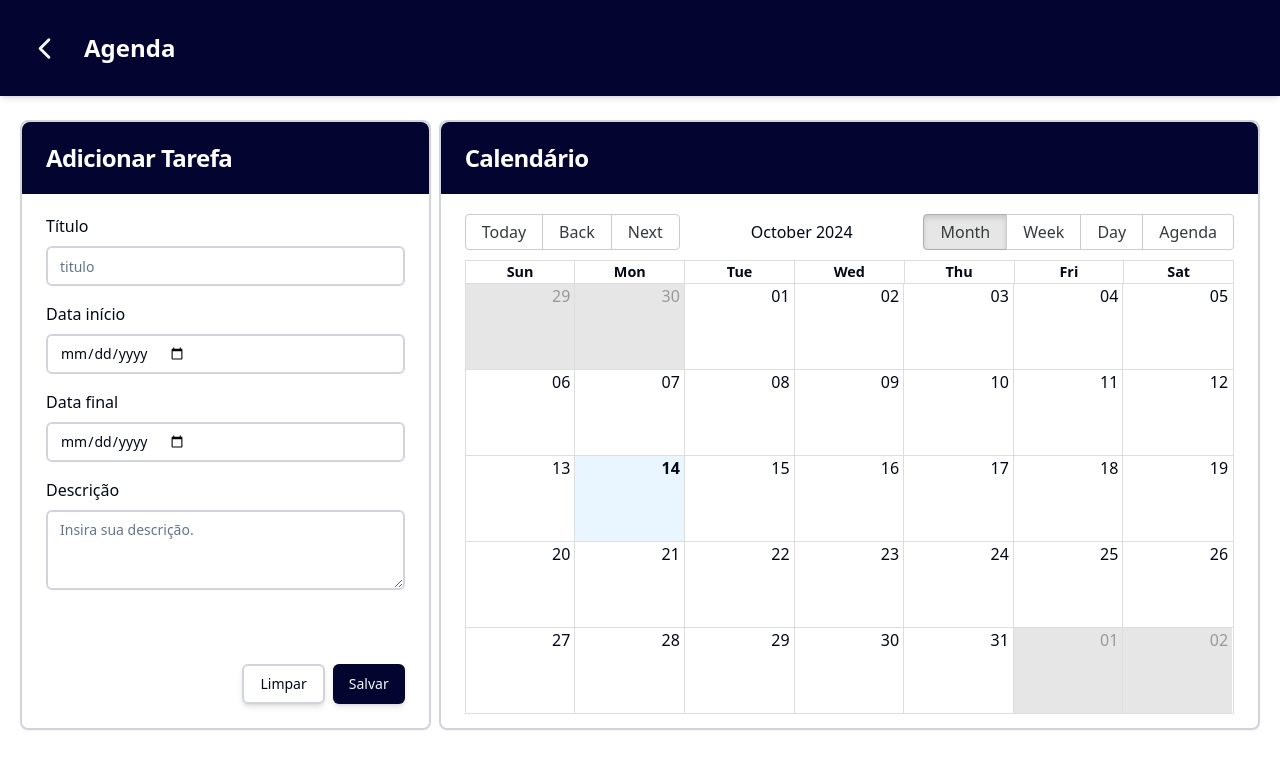
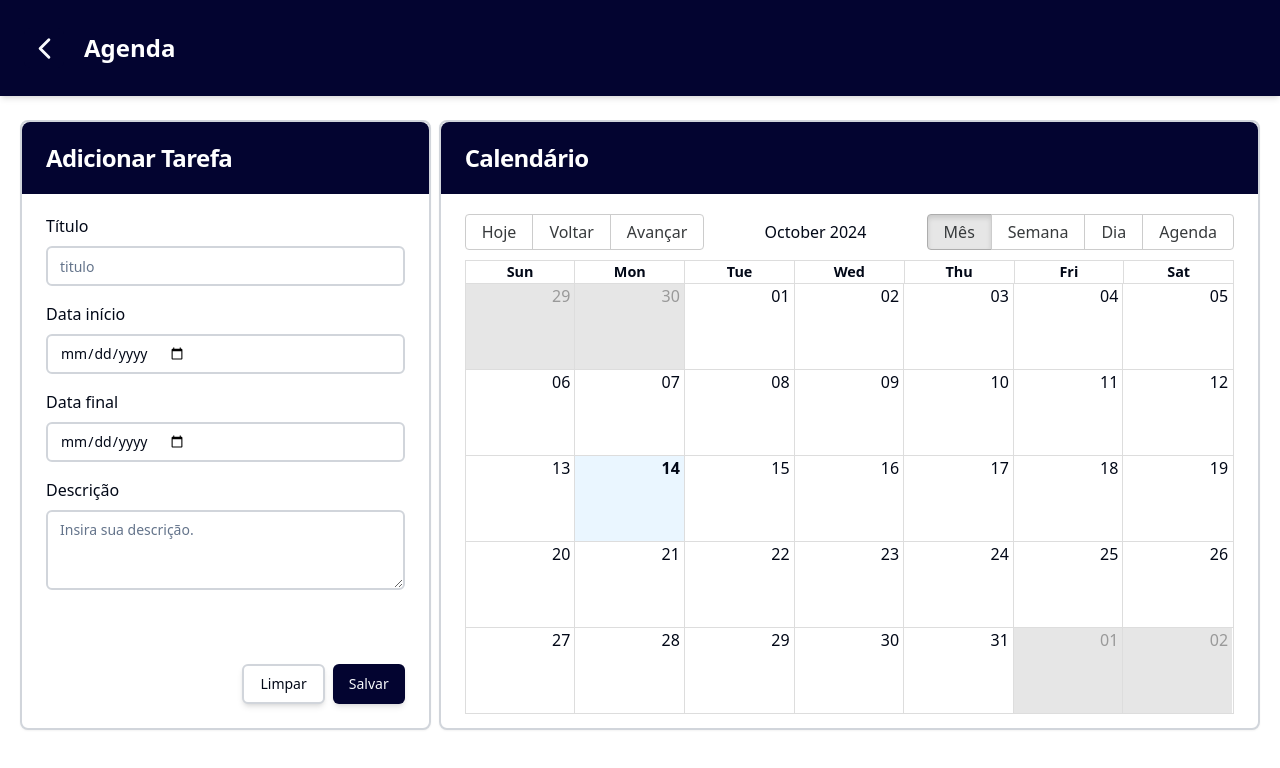
Before and after one commit to hugonascimento1/JurisControl, a Next.js app: page /inicio/agenda in a window 1280 px wide. Shown: the top 768 px of the page. Built offline with nearby package versions, Linux system fonts and the light colour scheme.

Commit message:
alterações de formatação do calendario

```diff
--- a/src/app/inicio/agenda/page.tsx
+++ b/src/app/inicio/agenda/page.tsx
@@ -150,6 +150,35 @@ export default function Page() {
                 startAccessor="start"
                 endAccessor="end"
                 culture="pt-BR"
+                messages={{
+                  next: 'Avançar',
+                  previous: 'Voltar',
+                  today: 'Hoje',
+                  month: 'Mês',
+                  week: 'Semana',
+                  day: 'Dia',
+                  allDay: 'Dia inteiro',
+                  date: 'Data',
+                  time: 'Hora',
+                  event: 'Evento',
+                  noEventsInRange: 'Não há eventos neste período',
+                  showMore: (total) => `+ ${total} eventos`,
+                  weekdayNames: ['Domingo', 'Segunda', 'Terça', 'Quarta', 'Quinta', 'Sexta', 'Sábado'],
+                  monthNames: [
+                    'Janeiro',
+                    'Fevereiro',
+                    'Março',
+                    'Abril',
+                    'Maio',
+                    'Junho',
+                    'Julho',
+                    'Agosto',
+                    'Setembro',
+                    'Outubro',
+                    'Novembro',
+                    'Dezembro',
+                  ],
+                }}
               />
             </div>
           </CardContent>
```
